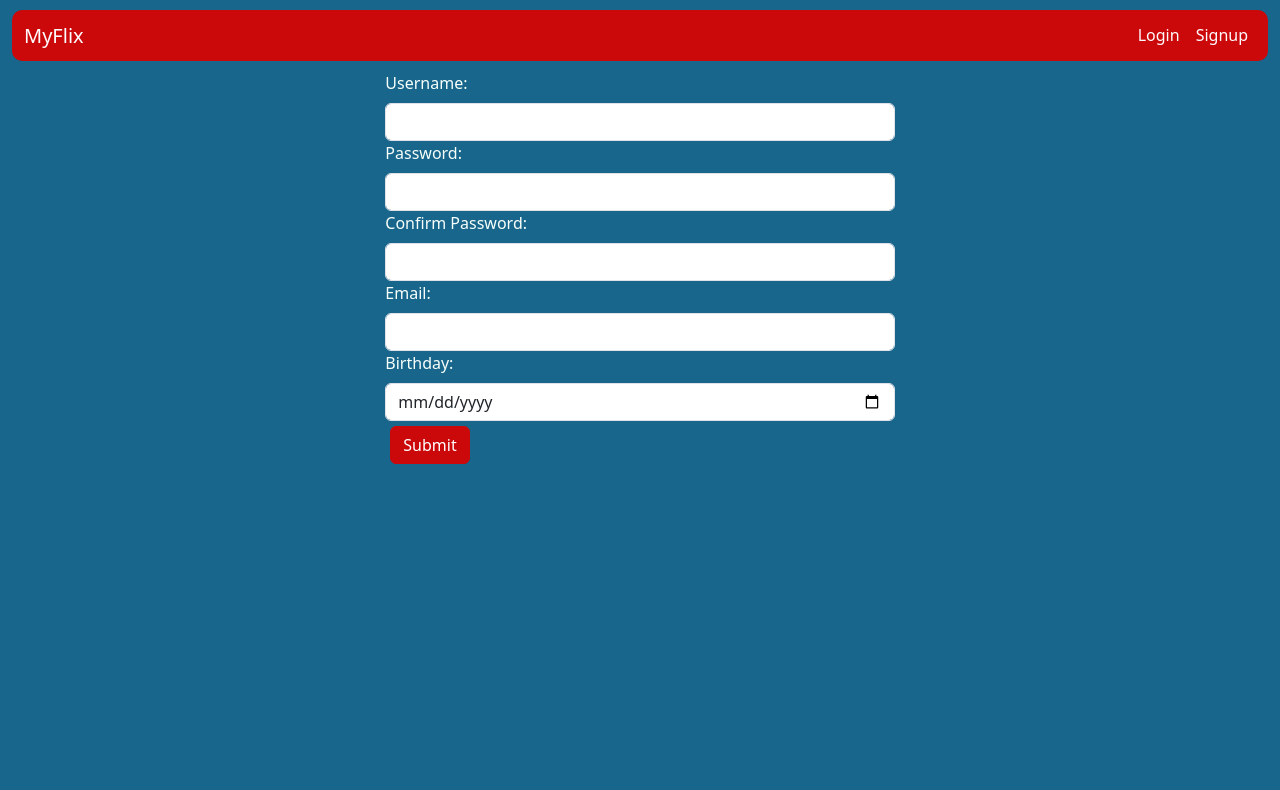
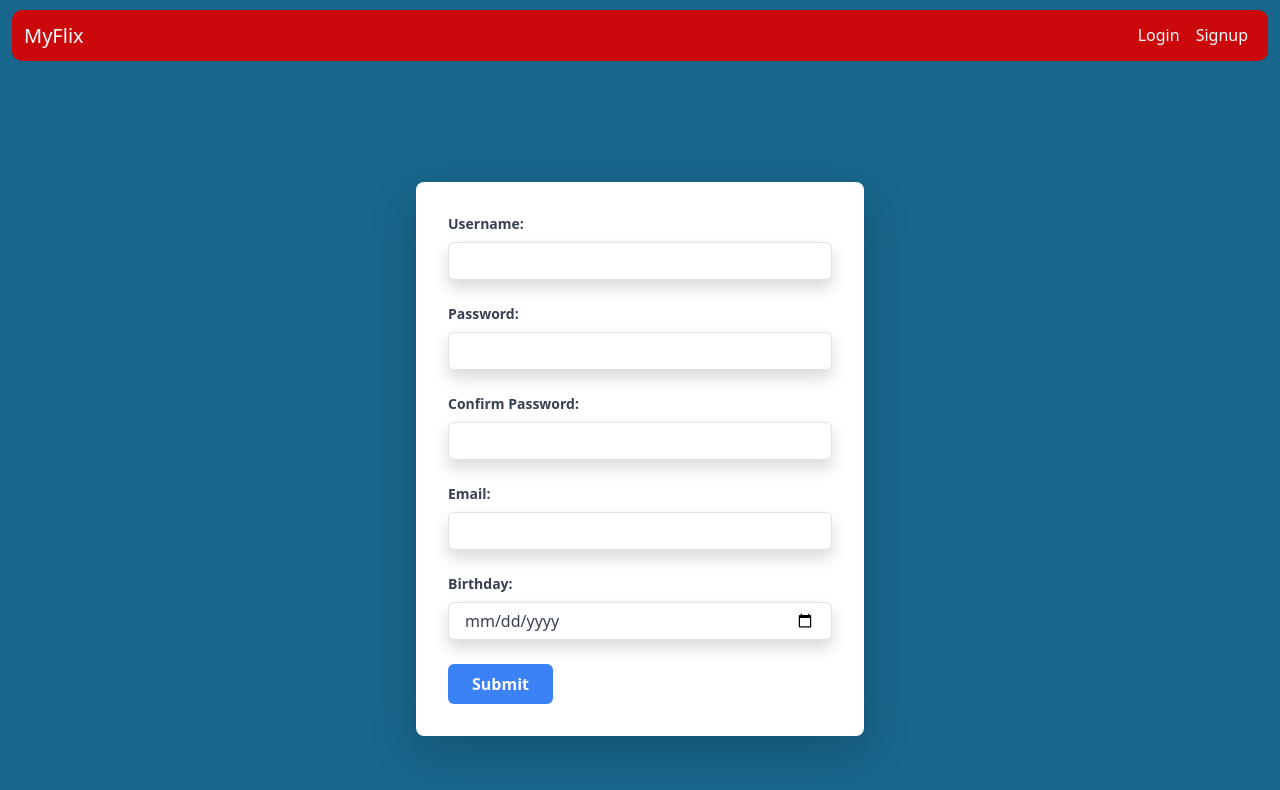
Before and after one commit to marksav85/myFlix-client, a React (Vite) app: page /signup in a window 1280 px wide. Shown: the top 790 px of the page. Built offline with nearby package versions, Linux system fonts and the light colour scheme.

Commit message:
Add Tailwind styling to signup-view

```diff
--- a/src/components/signup-view/signup-view.jsx
+++ b/src/components/signup-view/signup-view.jsx
@@ -1,11 +1,9 @@
 import React, { useState } from "react";
-import Button from "react-bootstrap/Button";
-import Form from "react-bootstrap/Form";
-import Row from "react-bootstrap/Row";
-import Alert from "react-bootstrap/Alert";
 import { Link } from "react-router-dom";
 
+// Component for the signup form
 export const SignupView = () => {
+  // State variables for form fields and success/failure messages
   const [username, setUsername] = useState("");
   const [password, setPassword] = useState("");
   const [confirmPassword, setConfirmPassword] = useState("");
@@ -14,27 +12,26 @@ export const SignupView = () => {
   const [success, setSuccess] = useState(false);
   const [fail, setFail] = useState(false);
 
+  // Function to refresh the page
   const refresh = () => window.location.reload(true);
 
+  // Function to handle form submission
   const handleSubmit = (event) => {
-    event.preventDefault();
+    event.preventDefault(); // Prevent default form submission
 
+    // Function to check if passwords match
     function checkPasswordConfirmation(password, confirmPassword) {
-      if (password !== confirmPassword) {
-        return false;
-      } else {
-        return true;
-      }
+      return password === confirmPassword;
     }
 
-    if (checkPasswordConfirmation(password, confirmPassword)) {
-      // The passwords match, so submit the form
-    } else {
-      // The passwords do not match, so show an error message
-      alert("The passwords do not match. Please try again.");
-      window.location.reload();
+    // Check if passwords match
+    if (!checkPasswordConfirmation(password, confirmPassword)) {
+      alert("The passwords do not match. Please try again."); // Show error message if passwords don't match
+      window.location.reload(); // Reload the page
+      return;
     }
 
+    // Data to be sent in the request
     const data = {
       Username: username,
       Password: password,
@@ -42,100 +39,163 @@ export const SignupView = () => {
       Birthday: birthday,
     };
 
+    // Send POST request to the server
     fetch("https://my-flix-films-d4434240379d.herokuapp.com/users", {
       method: "POST",
-      body: JSON.stringify(data),
+      body: JSON.stringify(data), // Convert data to JSON string
       headers: {
-        "Content-Type": "application/json",
+        "Content-Type": "application/json", // Set content type to JSON
       },
     }).then((response) => {
       if (response.ok) {
-        setSuccess(true);
+        setSuccess(true); // Set success state to true if response is OK
       } else {
-        setFail(true);
+        setFail(true); // Set fail state to true if response is not OK
       }
     });
   };
 
   return (
-    <Row className="justify-content-md-center">
-      <Form onSubmit={handleSubmit}>
-        <Form.Group controlId="signUpFormUsername">
-          <Form.Label>Username:</Form.Label>
-          <Form.Control
+    <div className="min-h-screen flex flex-col items-center justify-center">
+      {/* Container for centering the form vertically and horizontally */}
+      <form
+        onSubmit={handleSubmit}
+        className="bg-white p-8 rounded-lg shadow-lg w-full max-w-md"
+      >
+        {/* Form element */}
+        <div className="mb-4">
+          <label
+            className="block text-gray-700 text-sm font-bold mb-2"
+            htmlFor="username"
+          >
+            Username:
+          </label>
+          {/* Username input field */}
+          <input
             type="text"
+            id="username"
             value={username}
-            onChange={(e) => setUsername(e.target.value)}
+            onChange={(e) => setUsername(e.target.value)} // Update username state on change
             required
             minLength="5"
+            className="shadow appearance-none border rounded w-full py-2 px-3 text-gray-700 leading-tight focus:outline-none focus:shadow-outline"
           />
-        </Form.Group>
+        </div>
 
-        <Form.Group controlId="signUpFormPassword">
-          <Form.Label>Password:</Form.Label>
-          <Form.Control
+        <div className="mb-4">
+          <label
+            className="block text-gray-700 text-sm font-bold mb-2"
+            htmlFor="password"
+          >
+            Password:
+          </label>
+          {/* Password input field */}
+          <input
             type="password"
+            id="password"
             value={password}
-            onChange={(e) => setPassword(e.target.value)}
+            onChange={(e) => setPassword(e.target.value)} // Update password state on change
             required
+            className="shadow appearance-none border rounded w-full py-2 px-3 text-gray-700 leading-tight focus:outline-none focus:shadow-outline"
           />
-        </Form.Group>
+        </div>
 
-        <Form.Group controlId="signUpFormConfirmPassword">
-          <Form.Label>Confirm Password:</Form.Label>
-          <Form.Control
+        <div className="mb-4">
+          <label
+            className="block text-gray-700 text-sm font-bold mb-2"
+            htmlFor="confirmPassword"
+          >
+            Confirm Password:
+          </label>
+          {/* Confirm password input field */}
+          <input
             type="password"
+            id="confirmPassword"
             value={confirmPassword}
-            onChange={(e) => setConfirmPassword(e.target.value)}
+            onChange={(e) => setConfirmPassword(e.target.value)} // Update confirmPassword state on change
             required
+            className="shadow appearance-none border rounded w-full py-2 px-3 text-gray-700 leading-tight focus:outline-none focus:shadow-outline"
           />
-        </Form.Group>
+        </div>
 
-        <Form.Group controlId="signUpFormEmail">
-          <Form.Label>Email:</Form.Label>
-          <Form.Control
+        <div className="mb-4">
+          <label
+            className="block text-gray-700 text-sm font-bold mb-2"
+            htmlFor="email"
+          >
+            Email:
+          </label>
+          {/* Email input field */}
+          <input
             type="email"
+            id="email"
             value={email}
-            onChange={(e) => setEmail(e.target.value)}
+            onChange={(e) => setEmail(e.target.value)} // Update email state on change
             required
+            className="shadow appearance-none border rounded w-full py-2 px-3 text-gray-700 leading-tight focus:outline-none focus:shadow-outline"
           />
-        </Form.Group>
-        <Form.Group controlId="signUpFormBirthday">
-          <Form.Label>Birthday:</Form.Label>
-          <Form.Control
+        </div>
+
+        <div className="mb-4">
+          <label
+            className="block text-gray-700 text-sm font-bold mb-2"
+            htmlFor="birthday"
+          >
+            Birthday:
+          </label>
+          {/* Birthday input field */}
+          <input
             type="date"
+            id="birthday"
             value={birthday}
-            onChange={(e) => setBirthday(e.target.value)}
+            onChange={(e) => setBirthday(e.target.value)} // Update birthday state on change
             required
+            className="shadow appearance-none border rounded w-full py-2 px-3 text-gray-700 leading-tight focus:outline-none focus:shadow-outline"
           />
-        </Form.Group>
+        </div>
 
-        <Button id="button" variant="primary" type="submit">
+        <button
+          type="submit"
+          className="bg-blue-500 hover:bg-blue-700 text-white font-bold py-2 px-4 rounded focus:outline-none focus:shadow-outline"
+        >
           Submit
-        </Button>
-      </Form>
-      <div>
+        </button>
+        {/* Submit button */}
+      </form>
+
+      <div className="mt-4 w-full max-w-md">
+        {/* Display success message if success state is true */}
         {success && (
-          <div>
-            <Alert variant="success">
-              Sign up successful. Account created.
-            </Alert>
+          <div
+            className="bg-green-100 border border-green-400 text-green-700 px-4 py-3 rounded relative"
+            role="alert"
+          >
+            Sign up successful. Account created.
             <Link to={"/login"}>
-              <Button variant="success">Login</Button>
+              <button className="bg-green-500 hover:bg-green-700 text-white font-bold py-2 px-4 rounded focus:outline-none focus:shadow-outline mt-2">
+                Login
+              </button>
+              {/* Link to login page with a button */}
             </Link>
           </div>
         )}
+        {/* Display failure message if fail state is true */}
         {fail && (
-          <div>
-            <Alert variant="warning">
-              Unsuccessful. Unable to create account. Please try again.
-            </Alert>
-            <Button variant="secondary" onClick={refresh}>
+          <div
+            className="bg-yellow-100 border border-yellow-400 text-yellow-700 px-4 py-3 rounded relative"
+            role="alert"
+          >
+            Unsuccessful. Unable to create account. Please try again.
+            <button
+              onClick={refresh}
+              className="bg-gray-500 hover:bg-gray-700 text-white font-bold py-2 px-4 rounded focus:outline-none focus:shadow-outline mt-2"
+            >
               Close
-            </Button>
+            </button>
+            {/* Button to refresh the page */}
           </div>
         )}
       </div>
-    </Row>
+    </div>
   );
 };
```
